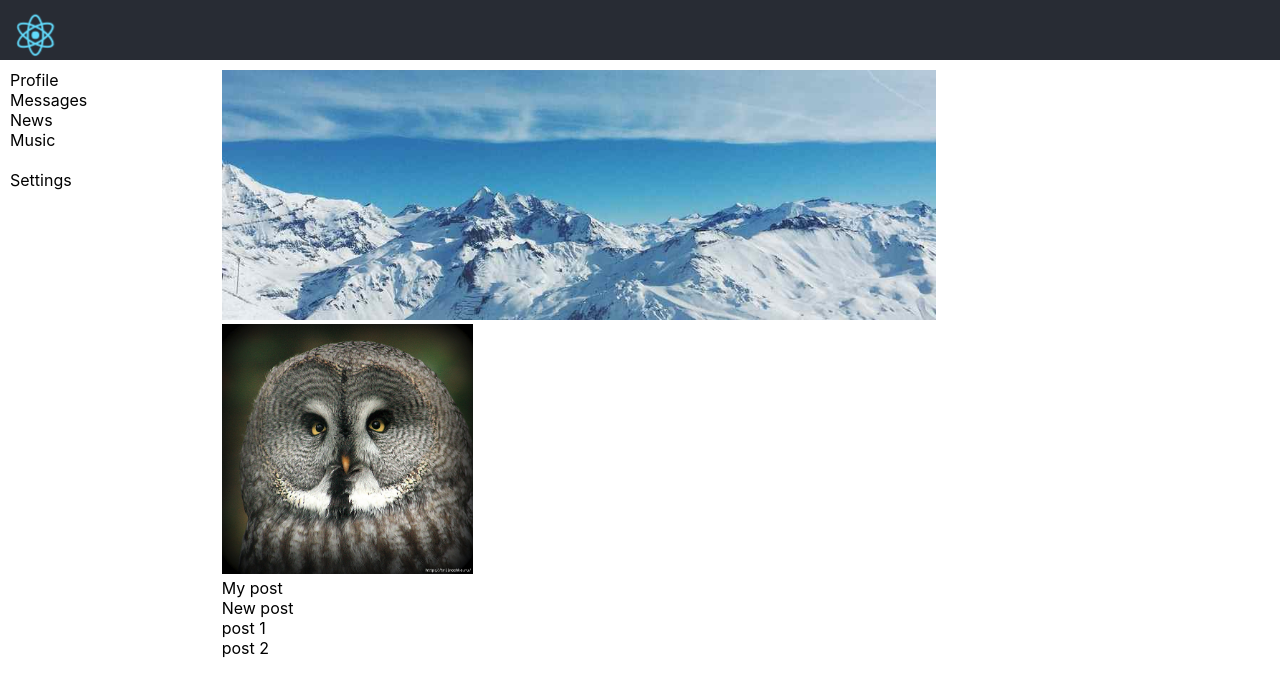
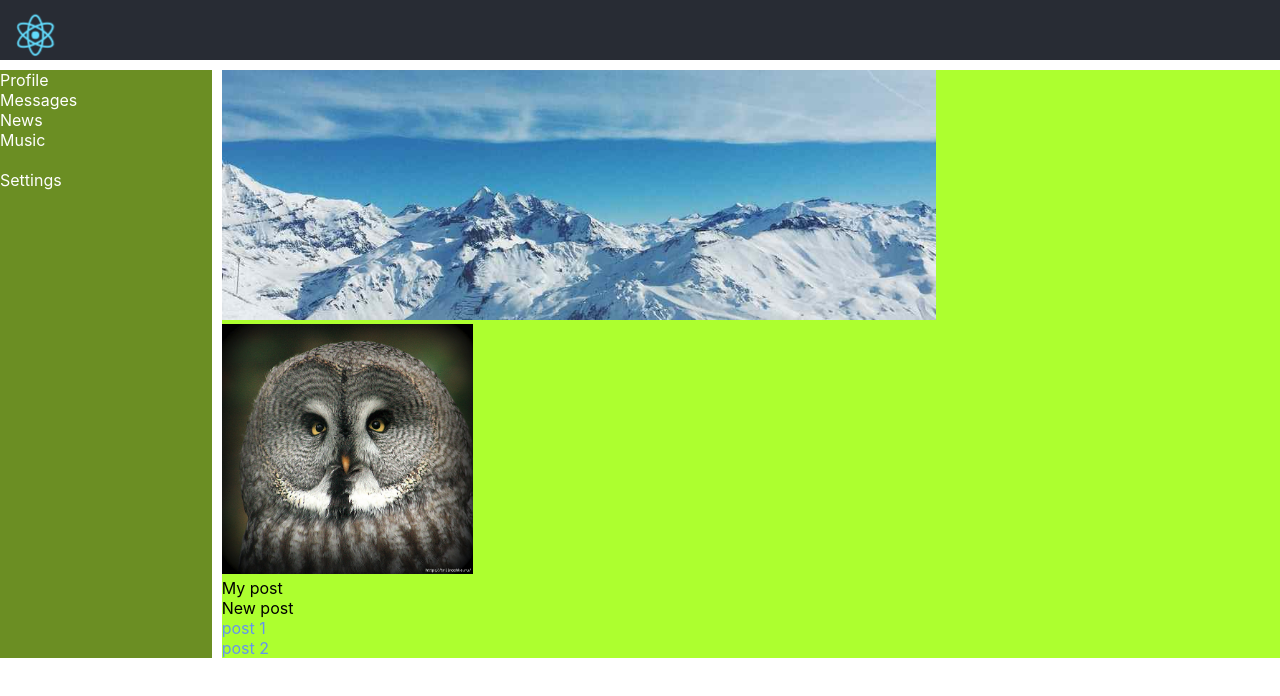
Before and after one commit to alfixed/kabzda, a React (Create React App) app: page /profile in a window 1280 px wide. Shown: the top 696 px of the page. Built offline with nearby package versions, Linux system fonts and the light colour scheme.

Commit message:
add css modules

```diff
--- a/src/App.css
+++ b/src/App.css
@@ -6,42 +6,3 @@
   grid-template-columns: 2fr 10fr;
   grid-gap: 10px;
 }
-
-.logo {
-  padding-left: 10px;
-  padding-top: 10px;
-  animation: App-logo-spin infinite 20s linear;
-  height: 50px;
-  pointer-events: none;
-}
-
-.header {
-  grid-area: h;
-  background-color: #282c34;
-  flex-direction: column;
-  align-items: left;
-  justify-content: left;
-  color: white;
-}
-
-.nav {
-  grid-area: n;
-  padding-left: 10px;
-}
-
-.content {
-  grid-area: c;
-}
-
-.content img {
-  height: 250px;
-}
-
-@keyframes App-logo-spin {
-  from {
-    transform: rotate(0deg);
-  }
-  to {
-    transform: rotate(360deg);
-  }
-}
--- a/src/App.js
+++ b/src/App.js
@@ -1,8 +1,8 @@
 import React from 'react';
 import './App.css';
-import Header from './components/Header';
-import Navbar from './components/Navbar';
-import Profile from './components/Profile';
+import Header from './components/Header/Header';
+import Navbar from './components/Navbar/Navbar';
+import Profile from './components/Profile/Profile';
 
 function App() {
   return (
--- a/src/components/Header.jsx
+++ /dev/null
@@ -1,12 +0,0 @@
-import React from 'react';
-import logo from '../img/logo.svg';
-
-const Header = () => {
-    return (
-        <header className="header">
-            <img src={logo} className="logo" alt="logo"/>
-        </header>
-    );
-}
-
-export default Header;
--- /dev/null
+++ b/src/components/Header/Header.jsx
@@ -0,0 +1,13 @@
+import React from 'react';
+import logo from '../../img/logo.svg';
+import classes from './Header.module.css';
+
+const Header = () => {
+    return (
+        <header className={ classes.header }>
+            <img src={logo} className={ classes.logo } alt="logo"/>
+        </header>
+    );
+}
+
+export default Header;
--- /dev/null
+++ b/src/components/Header/Header.module.css
@@ -0,0 +1,30 @@
+.header {
+    grid-area: h;
+    background-color: #282c34;
+    flex-direction: column;
+    align-items: left;
+    justify-content: left;
+    color: white;
+  }
+
+  .nav {
+    grid-area: n;
+    padding-left: 10px;
+  }
+
+  .logo {
+    padding-left: 10px;
+    padding-top: 10px;
+    animation: App-logo-spin infinite 20s linear;
+    height: 50px;
+    pointer-events: none;
+  }
+
+  @keyframes App-logo-spin {
+    from {
+      transform: rotate(0deg);
+    }
+    to {
+      transform: rotate(360deg);
+    }
+  }
--- a/src/components/Navbar.jsx
+++ b/src/components/Navbar/Navbar.jsx
@@ -1,22 +1,23 @@
 import React from 'react';
+import classes from './Navbar.module.css';
 
 const Navbar = () => {
     return (
-        <nav className='nav'>
-            <div>
+        <nav className={ classes.nav }>
+            <div className={ classes.item }>
                 <a>Profile</a>
             </div>
-            <div>
+            <div className={ classes.item }>
                 <a>Messages</a>
             </div>
-            <div>
+            <div className={ classes.item }>
                 <a>News</a>
             </div>
-            <div>
+            <div className={ classes.item }>
                 <a>Music</a>
             </div>
             <br/>
-            <div>
+            <div className={ classes.item }>
                 <a>Settings</a>
             </div>
         </nav>
--- /dev/null
+++ b/src/components/Navbar/Navbar.module.css
@@ -0,0 +1,8 @@
+.nav {
+    background-color: olivedrab;
+    grid-area: n;
+}
+
+.item {
+    color: white;
+}
--- a/src/components/Profile.jsx
+++ b/src/components/Profile/Profile.jsx
@@ -1,10 +1,11 @@
 import React from 'react';
-import snow from '../img/snow.jpg'
-import owl from '../img/owl.jpg'
+import snow from '../../img/snow.jpg'
+import owl from '../../img/owl.jpg'
+import classes from './Profile.module.css';
 
 const Profile = () => {
     return (
-        <div className='content'>
+        <div className={ classes.content }>
         <div>
           <img src={snow} />
         </div>
@@ -16,11 +17,11 @@ const Profile = () => {
           <div>
             New post
           </div>
-          <div>
-            <div>
+          <div className={ classes.post }>
+            <div className={ classes.item }>
               post 1
             </div>
-            <div>
+            <div className={ classes.item }>
               post 2
             </div>
           </div>
--- /dev/null
+++ b/src/components/Profile/Profile.module.css
@@ -0,0 +1,12 @@
+.content {
+  grid-area: c;
+  background-color: greenyellow;
+}
+
+.content img {
+  height: 250px;
+}
+
+.item {
+  color: cornflowerblue;
+}
```
